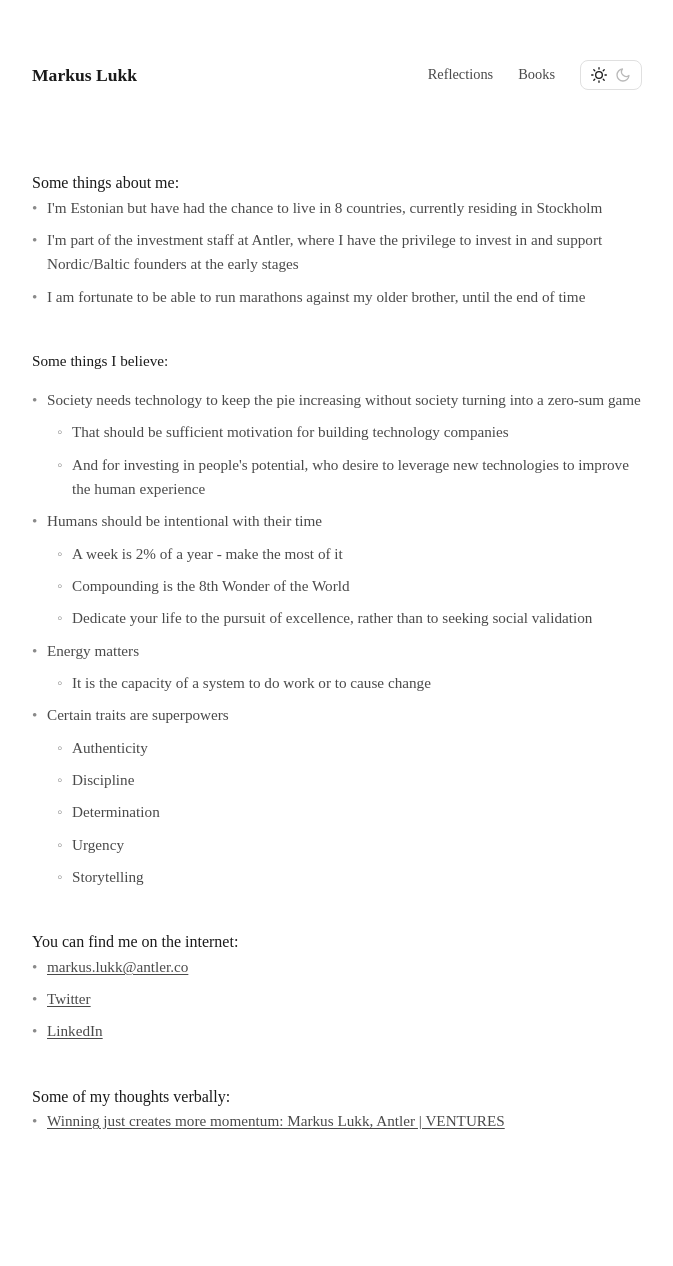
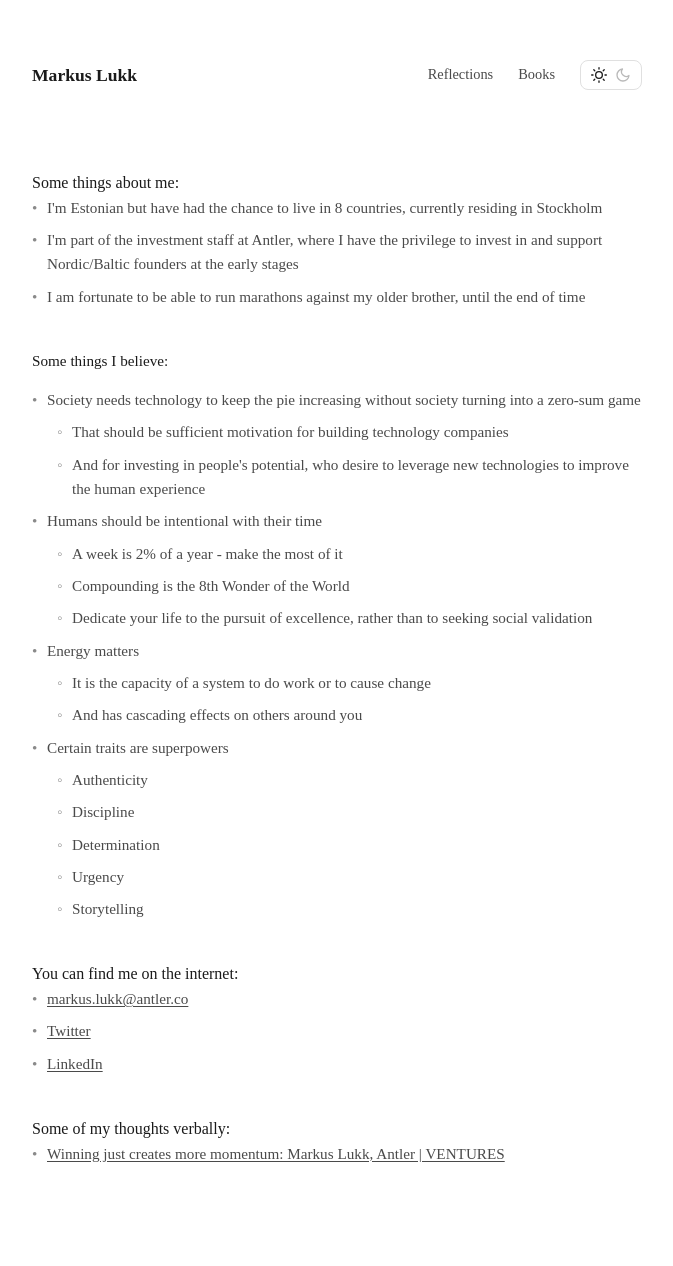
Before and after one commit to markuslukk/markuslukk.github.io, a Jekyll site: the page built from index.html, in a window 1280 px wide. Shown: the whole page, without its empty margins (303-976 px from the left). Built offline with Jekyll 4.4.1, drawn with Linux system fonts in a browser that asks for light colours; before the commit the page ends 1234 px from its top, so only the background shows below that.

Commit message:
Update index.html

```diff
--- a/index.html
+++ b/index.html
@@ -54,6 +54,7 @@ title: Markus Lukk
     <li>Energy matters
       <ul>
         <li>It is the capacity of a system to do work or to cause change</li>
+        <li>And has cascading effects on others around you</li>
       </ul>
     </li>
     <li>Certain traits are superpowers
```
